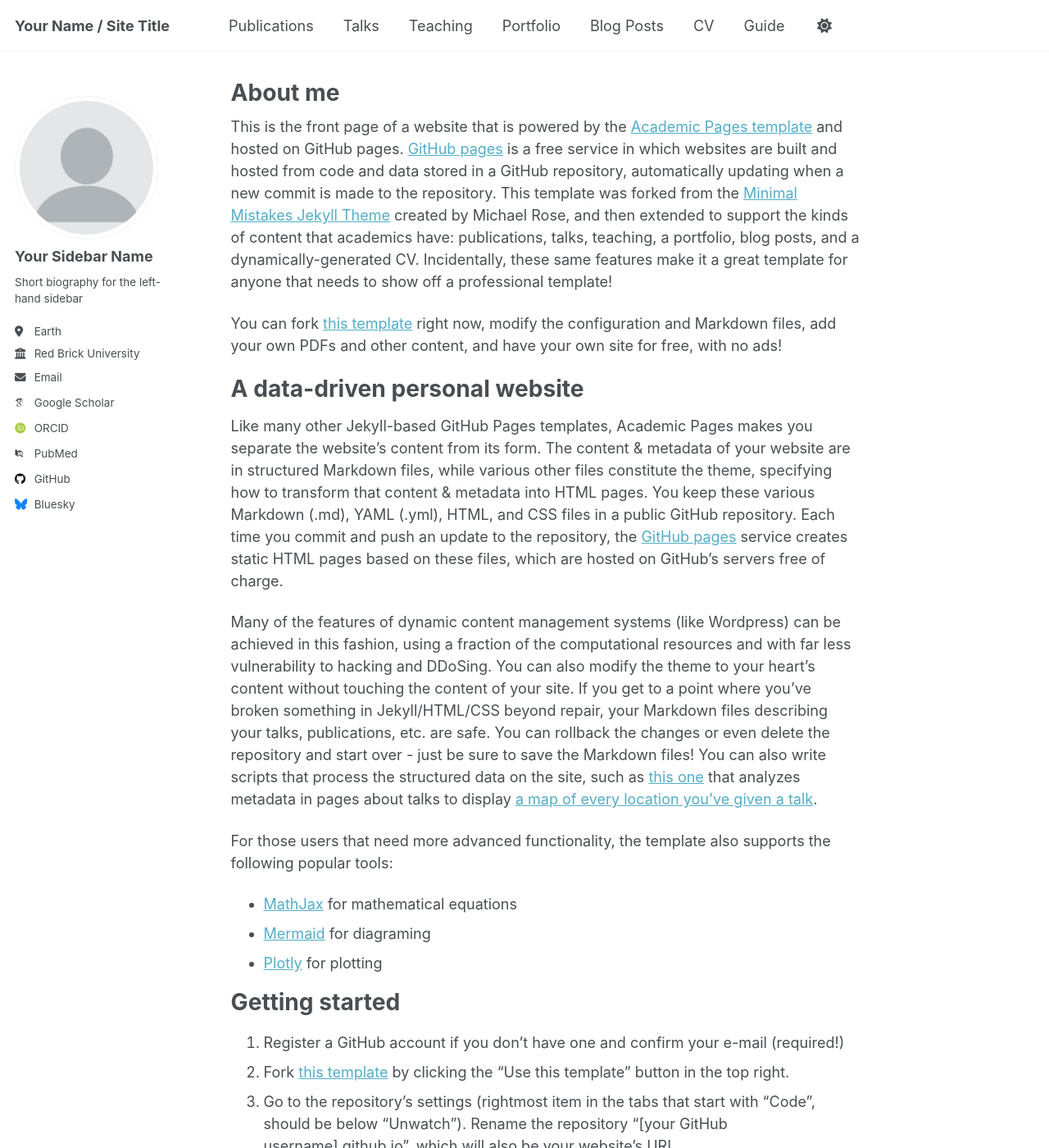
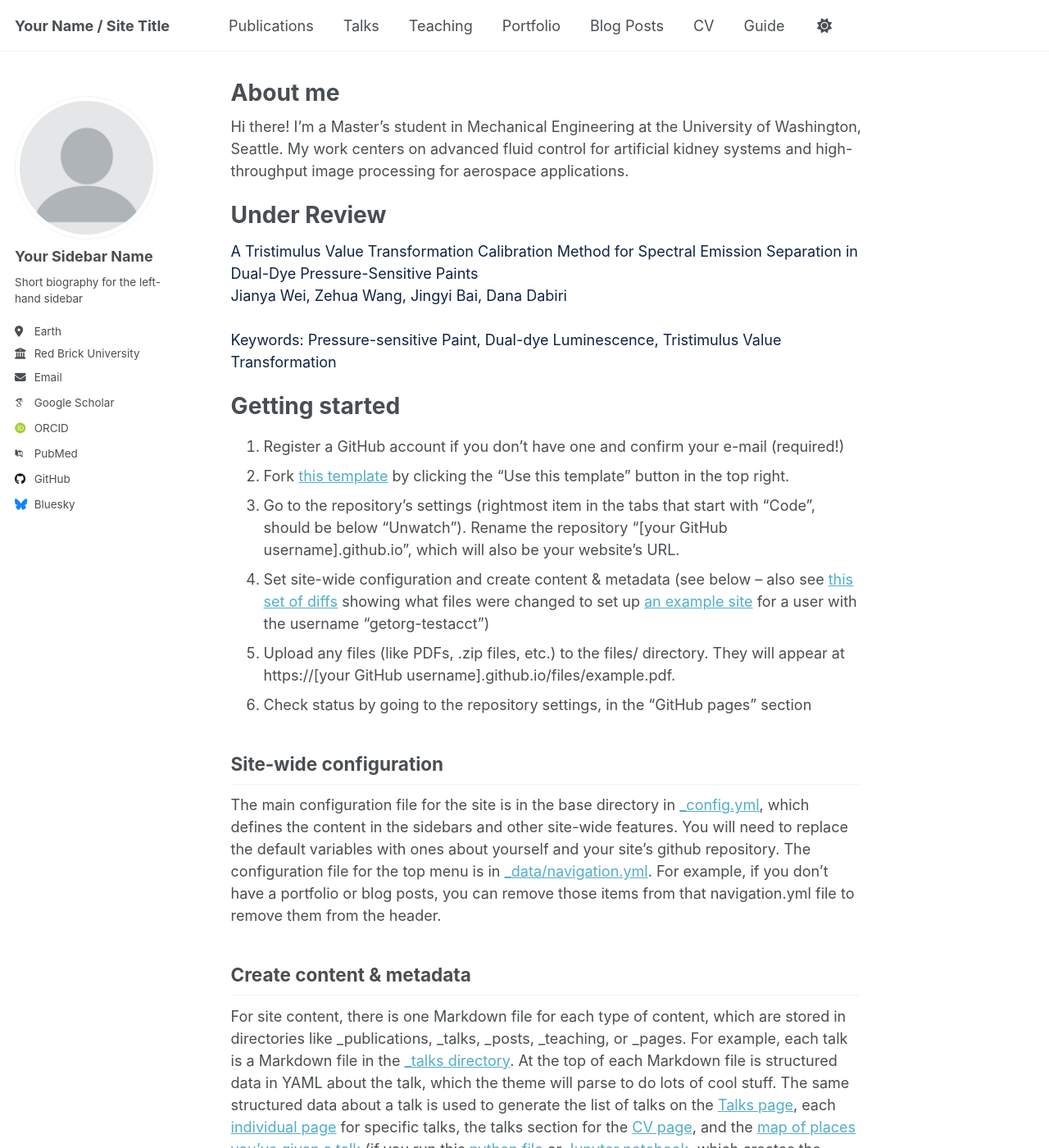
Before and after one commit to jywei02/jywei02.github.io, a Jekyll site: the page built from _pages/about.md, in a window 1280 px wide and 1400 px high. Shown: the whole window at 82% size. Built offline with Jekyll 4.4.1, drawn with Linux system fonts in a browser that asks for light colours; some web fonts are replaced; a script that is not in the unit is left out.

Commit message:
Update about.md

```diff
--- a/_pages/about.md
+++ b/_pages/about.md
@@ -7,20 +7,14 @@ redirect_from:
   - /about.html
 ---
 
-This is the front page of a website that is powered by the [Academic Pages template](https://github.com/academicpages/academicpages.github.io) and hosted on GitHub pages. [GitHub pages](https://pages.github.com) is a free service in which websites are built and hosted from code and data stored in a GitHub repository, automatically updating when a new commit is made to the repository. This template was forked from the [Minimal Mistakes Jekyll Theme](https://mmistakes.github.io/minimal-mistakes/) created by Michael Rose, and then extended to support the kinds of content that academics have: publications, talks, teaching, a portfolio, blog posts, and a dynamically-generated CV. Incidentally, these same features make it a great template for anyone that needs to show off a professional template!
+Hi there! I’m a Master’s student in Mechanical Engineering at the University of Washington, Seattle. My work centers on advanced fluid control for artificial kidney systems and high-throughput image processing for aerospace applications.
 
- You can fork [this template](https://github.com/academicpages/academicpages.github.io) right now, modify the configuration and Markdown files, add your own PDFs and other content, and have your own site for free, with no ads!
-
-A data-driven personal website
+Under Review
 ======
-Like many other Jekyll-based GitHub Pages templates, Academic Pages makes you separate the website's content from its form. The content & metadata of your website are in structured Markdown files, while various other files constitute the theme, specifying how to transform that content & metadata into HTML pages. You keep these various Markdown (.md), YAML (.yml), HTML, and CSS files in a public GitHub repository. Each time you commit and push an update to the repository, the [GitHub pages](https://pages.github.com/) service creates static HTML pages based on these files, which are hosted on GitHub's servers free of charge.
-
-Many of the features of dynamic content management systems (like Wordpress) can be achieved in this fashion, using a fraction of the computational resources and with far less vulnerability to hacking and DDoSing. You can also modify the theme to your heart's content without touching the content of your site. If you get to a point where you've broken something in Jekyll/HTML/CSS beyond repair, your Markdown files describing your talks, publications, etc. are safe. You can rollback the changes or even delete the repository and start over - just be sure to save the Markdown files! You can also write scripts that process the structured data on the site, such as [this one](https://github.com/academicpages/academicpages.github.io/blob/master/talkmap.ipynb) that analyzes metadata in pages about talks to display [a map of every location you've given a talk](https://academicpages.github.io/talkmap.html).
-
-For those users that need more advanced functionality, the template also supports the following popular tools:
-- [MathJax](https://www.mathjax.org/) for mathematical equations
-- [Mermaid](https://mermaid.js.org/) for diagraming
-- [Plotly](https://plotly.com/javascript/) for plotting
+<span style="color:#124;">A Tristimulus Value Transformation Calibration Method for Spectral Emission Separation in Dual-Dye Pressure-Sensitive Paints</span>
+<span style="color:#124;">Jianya Wei, Zehua Wang, Jingyi Bai, Dana Dabiri</span>
+<span style="color:white; font-style:italic;">*Sensors and Actuators A: Physical*</span>
+<span style="color:#124;">Keywords: Pressure-sensitive Paint, Dual-dye Luminescence, Tristimulus Value Transformation</span>
 
 Getting started
 ======
```
